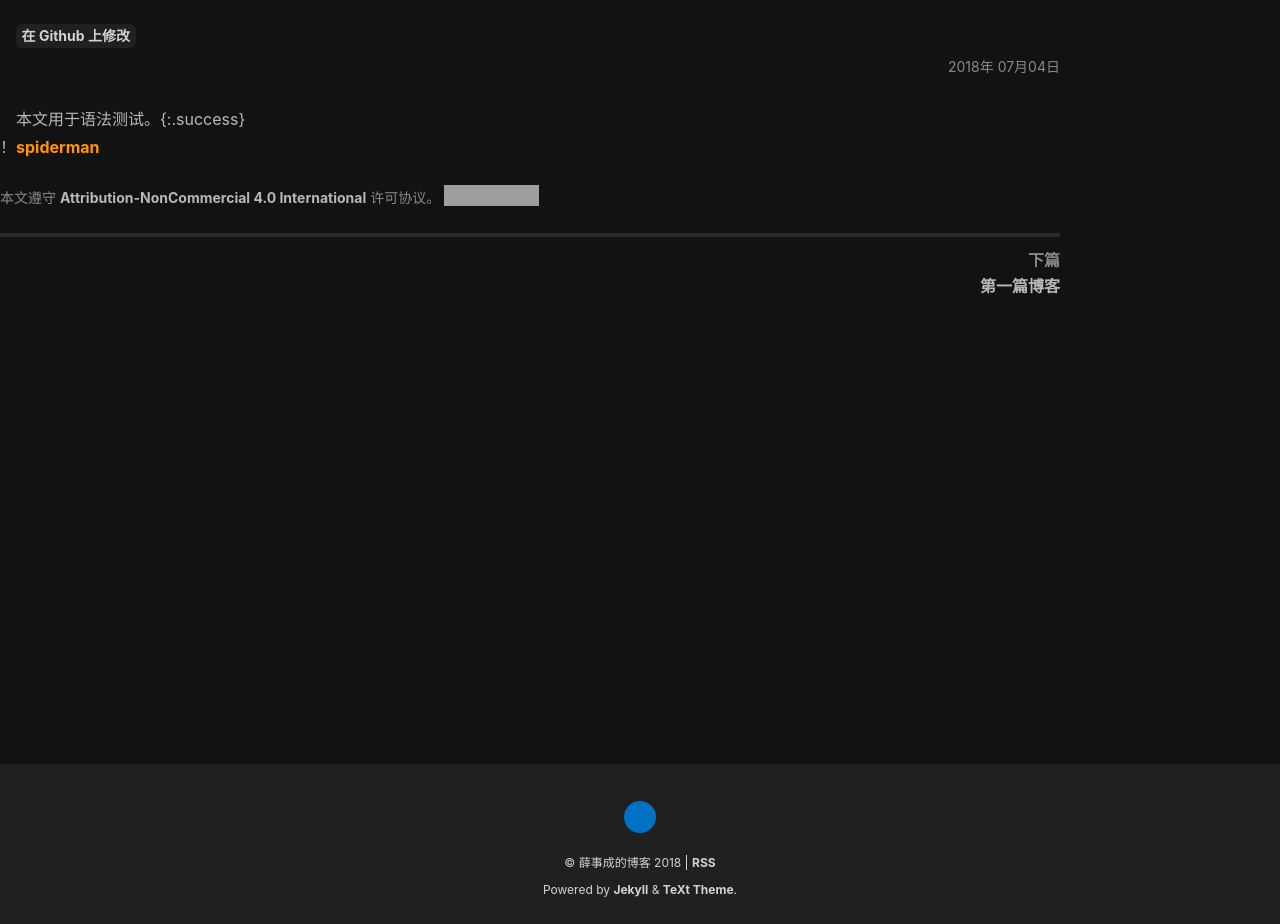
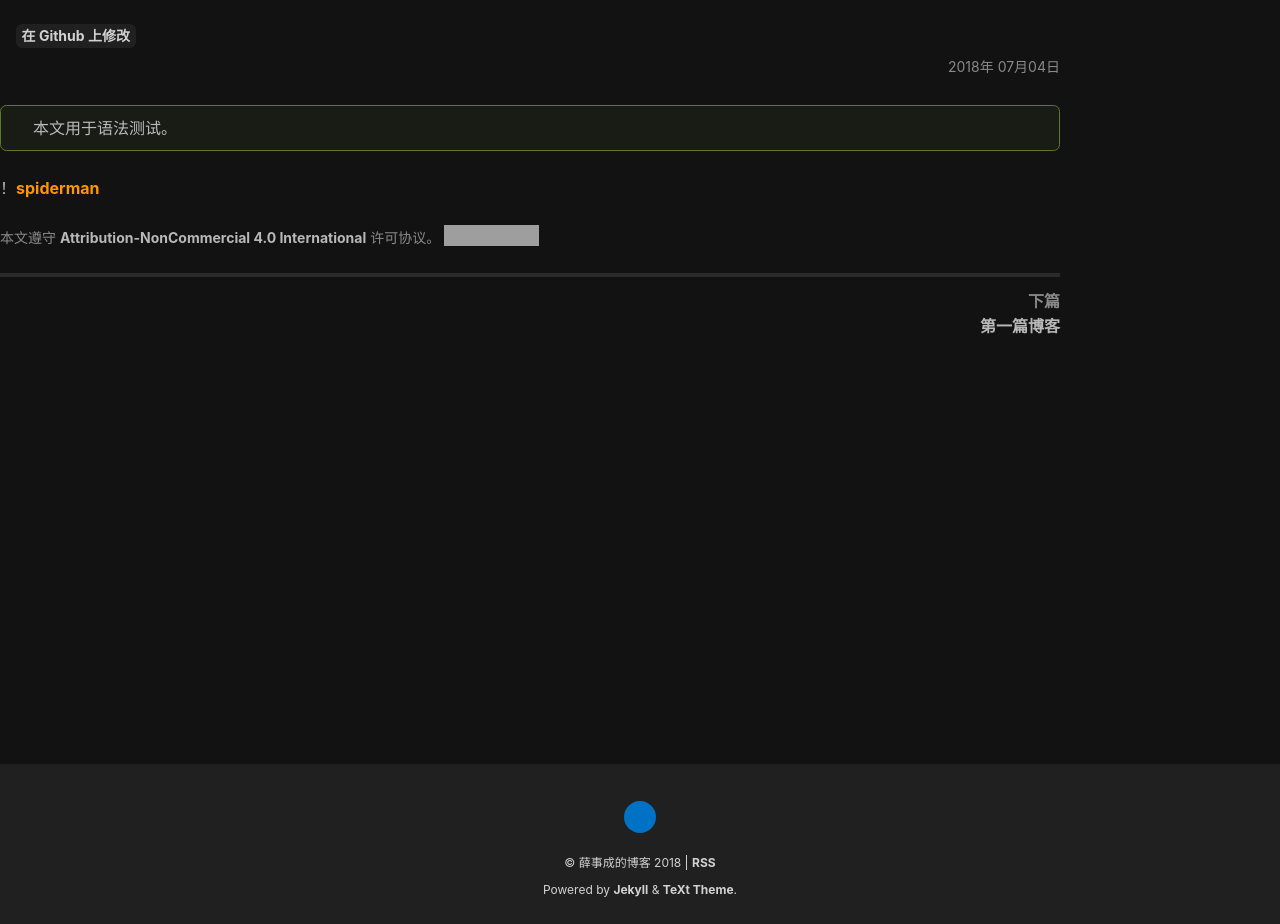
Before and after one commit to FourthNight/FourthNight.github.io, a Jekyll site: the page built from _posts/2018-07-04-test.md, in a window 1280 px wide. Built offline with Jekyll 4.4.1, drawn with Linux system fonts in a browser that asks for light colours; part of the change alters nothing that is shown; grey boxes are pictures that could not be loaded.

Commit message:
test_2.0

```diff
--- a/_posts/2018-07-04-test.md
+++ b/_posts/2018-07-04-test.md
@@ -3,5 +3,6 @@ layout: article
 title: 测试
 mathjax: true
 ---
-　本文用于语法测试。{:.success}
-！[spiderman](path-to-image.jpg)
+　本文用于语法测试。
+{:.success}
+！[spiderman](image.jpg)
```
